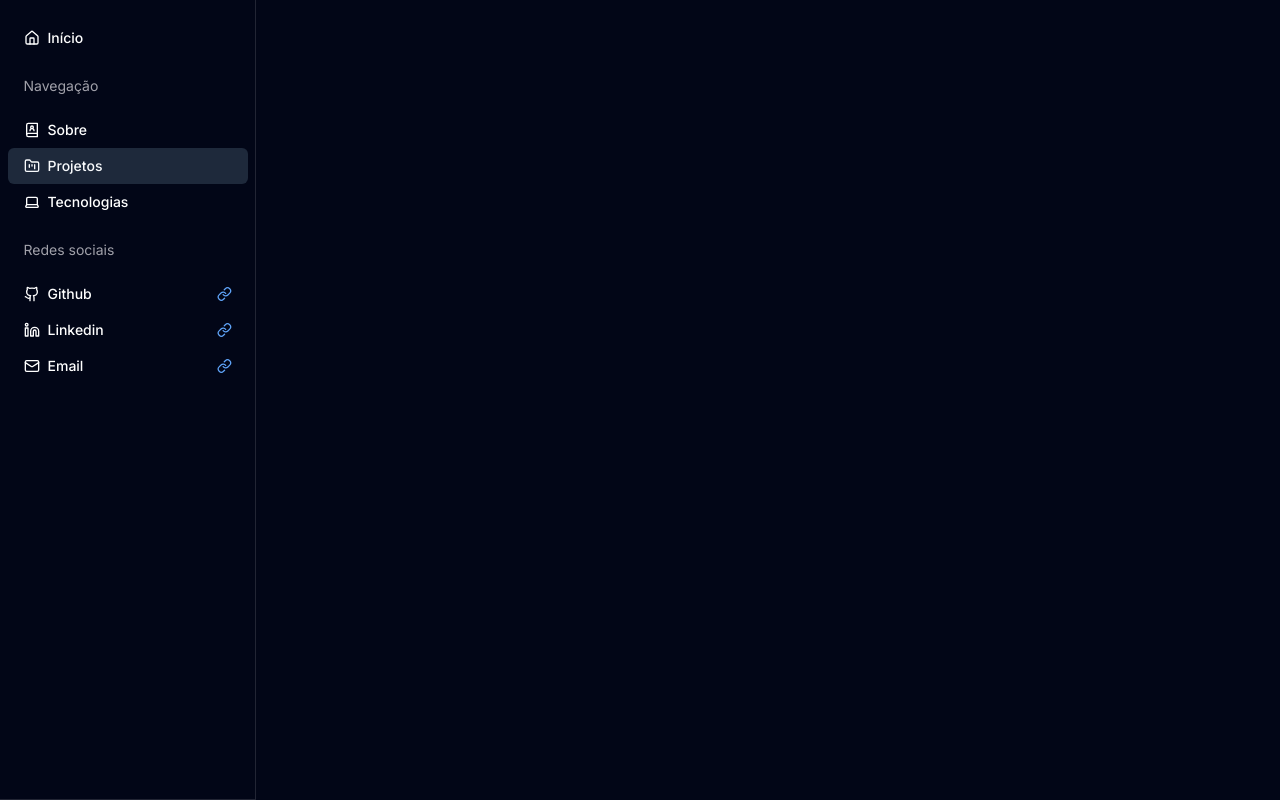
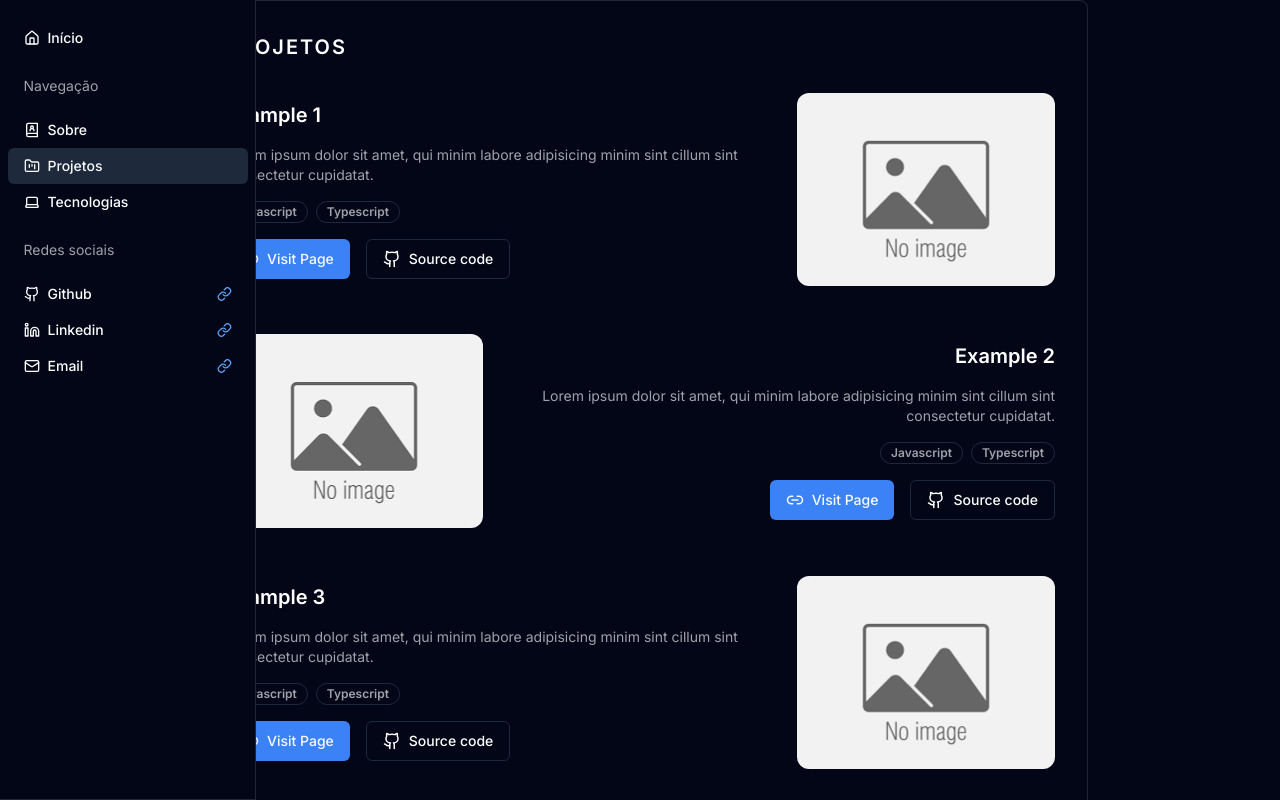
Before and after one commit to Guilherme-RNovaes/portfolioV2, a Next.js app: page /projects in a window 1280 px wide. Shown: the top 800 px of the page. Built offline with nearby package versions, Linux system fonts and the light colour scheme.

Commit message:
feat: add inicial projects page

```diff
--- a/app/projects/page.tsx
+++ b/app/projects/page.tsx
@@ -1,9 +1,38 @@
+"use client";
+
+import { projectProps } from "@/config/projects";
 import React from "react";
+import ProjectCard from "../_components/ProjectCard";
+import { motion } from "framer-motion";
 
 type Props = {}
 
 export default function About() {
+  const myProjects = projectProps.map((props) => (
+    <ProjectCard
+      key={props.name}
+      direction={props.direction}
+      name={props.name}
+      img={props.img}
+      description={props.description}
+      stacks={props.stacks}
+      link={props.link}
+      source={props.source}
+    />
+  ))
   return (
-    <div>about</div>
+    <motion.div
+      initial={{ opacity: 0 }}
+      whileInView={{ opacity: 1 }}
+      transition={{ duration: 1 }}
+      className="flex flex-col md:flex-wrap mx-4 mb-8 md:max-w-4xl border border-zinc-400/20 rounded-lg px-8 pt-8 md:justify-start md:mx-6 xl:mx-auto items-start"
+    >
+      <div className="flex items-center justify-between w-full pb-4">
+        <h3 className="uppercase tracking-widest font-semibold text-xl pb-4">
+          Projetos
+        </h3>
+      </div>
+      {myProjects}
+    </motion.div>
   )
 }
```
